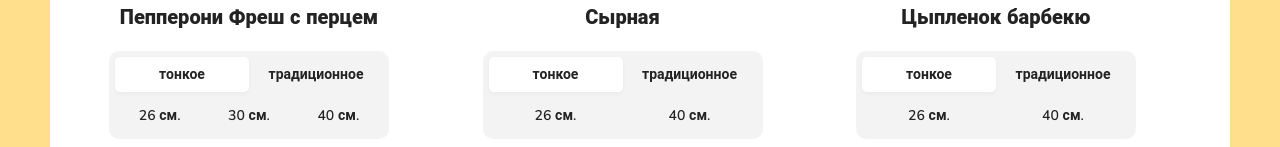
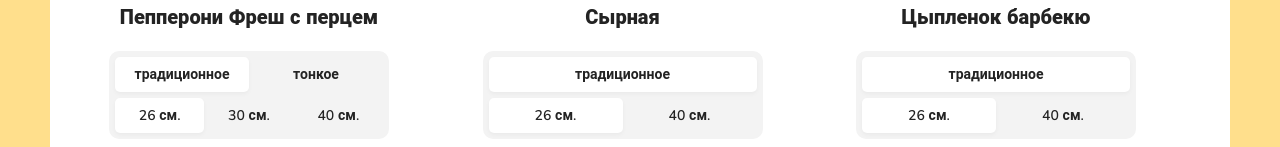
Before and after one commit to 7lad48/react-pizza-v2, a React (Create React App) app: page / in a window 1280 px wide. Shown: the part 570-717 px from the top of the page. Built offline with nearby package versions, Linux system fonts and the light colour scheme.

Commit message:
useState on pizzaItems

```diff
--- a/src/App.js
+++ b/src/App.js
@@ -21,13 +21,8 @@ function App() {
                     <h2 className="content__title">Все пиццы</h2>
                     <div className="content__items">
                         {
-                            pizzaItems.map((pizzaItem,index) => {
-                                return <PizzaBlock
-                                        title={pizzaItem.title}
-                                        price={pizzaItem.price}
-                                        image={pizzaItem.imageUrl}
-                                        sizes={pizzaItem.sizes}
-                                        />
+                            pizzaItems.map((pizzaItem) => {
+                                return <PizzaBlock {...pizzaItem} />
                             })
                         }
 
--- a/src/components/Categories/Categories.jsx
+++ b/src/components/Categories/Categories.jsx
@@ -2,16 +2,14 @@ import React from "react";
 
 function Categories() {
     const [activeIndex, setActiveIndex] = React.useState(0);
-    const onClickCategory = (targetIndex) => {
-        setActiveIndex(targetIndex)
-    }
+
     const categories = ['Все', 'Мясные', 'Вегетарианские', 'Гриль', 'Острые', 'Закрытые'];
     return (
         <div className="categories">
             <ul>
                 {
                     categories.map( (category, index) => {
-                        return <li onClick={() => onClickCategory(index)} className={activeIndex === index ? 'active' : ''}>{category}</li>
+                        return <li onClick={() => setActiveIndex(index)} className={activeIndex === index ? 'active' : ''}>{category}</li>
                     })
                 }
             </ul>
@@ -20,10 +18,3 @@ function Categories() {
 }
 
 export default Categories;
-
-// <li onClick={() => onClickCategory(0)} className={activeIndex === 0 ? 'active' : ''}>Все</li>
-// <li onClick={() => onClickCategory(1)} className={activeIndex === 1 ? 'active' : ''}>Мясные</li>
-// <li onClick={() => onClickCategory(2)} className={activeIndex === 2 ? 'active' : ''}>Вегетарианская</li>
-// <li onClick={() => onClickCategory(3)} className={activeIndex === 3 ? 'active' : ''}>Гриль</li>
-// <li onClick={() => onClickCategory(4)} className={activeIndex === 4 ? 'active' : ''}>Острые</li>
-// <li onClick={() => onClickCategory(5)} className={activeIndex === 5 ? 'active' : ''}>Закрытые</li>
--- a/src/components/PizzaBlock/PizzaBlock.jsx
+++ b/src/components/PizzaBlock/PizzaBlock.jsx
@@ -1,25 +1,30 @@
 import React from "react";
 
-function PizzaBlock({title, price, image, sizes}) {
+function PizzaBlock({title, price, imageUrl, sizes, types}) {
+    const [activeType, setActiveType] = React.useState(0);
+    const [activSize, setActiveSize] = React.useState(0);
 
+    const typeNames = ['традиционное', 'тонкое'];
     return (
         <div className="pizza-block">
             <img
                 className="pizza-block__image"
-                src={image}
+                src={imageUrl}
                 alt="Pizza"
             />
             <h4 className="pizza-block__title">{title}</h4>
             <div className="pizza-block__selector">
                 <ul>
-                    <li className="active">тонкое</li>
-                    <li>традиционное</li>
+                    {
+                        types.map((type) =>{
+                            return <li onClick={ () => { setActiveType(type) }} className={activeType === type ? 'active' : ''}>{typeNames[type]}</li>
+                        })
+                    }
                 </ul>
                 <ul>
                     {
-                        sizes.map((size) =>{
-
-                            return <li>{size} см.</li>
+                        sizes.map((size, sizeIndex) =>{
+                            return <li onClick={ () => { setActiveSize(sizeIndex) }} className={activSize === sizeIndex ? 'active' : ''}>{size} см.</li>
                         })
                     }
                 </ul>
```
